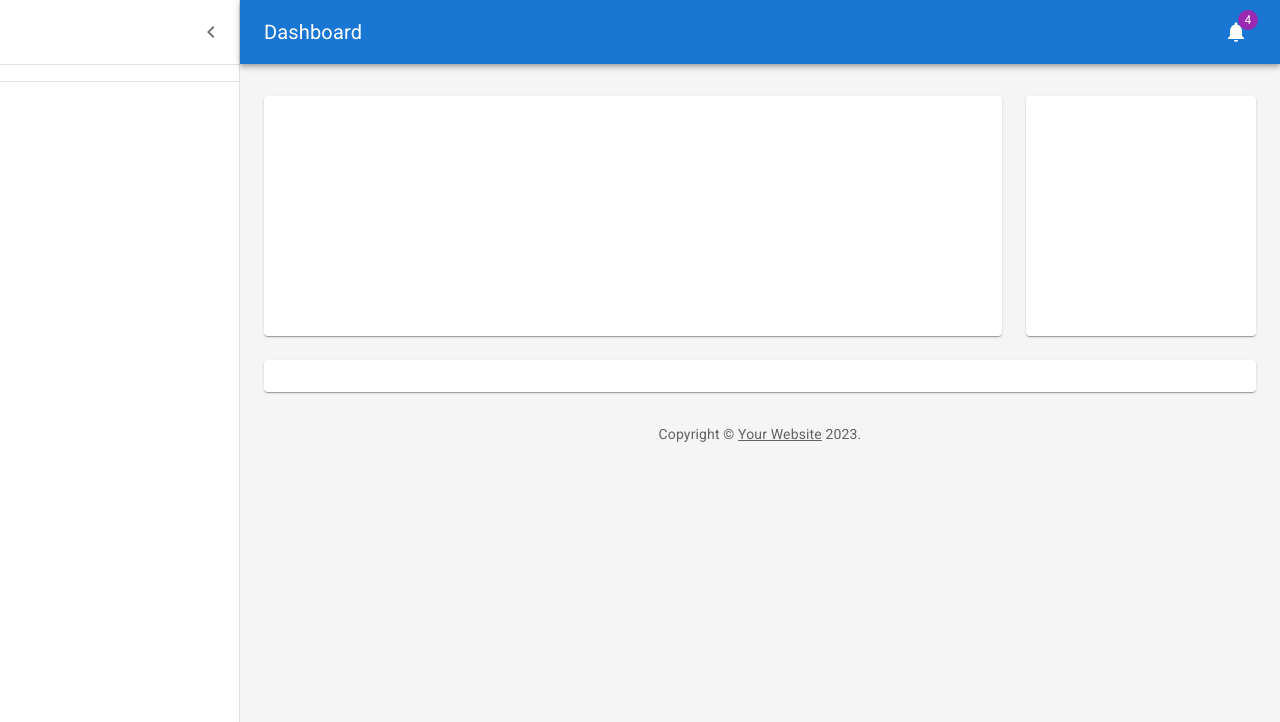
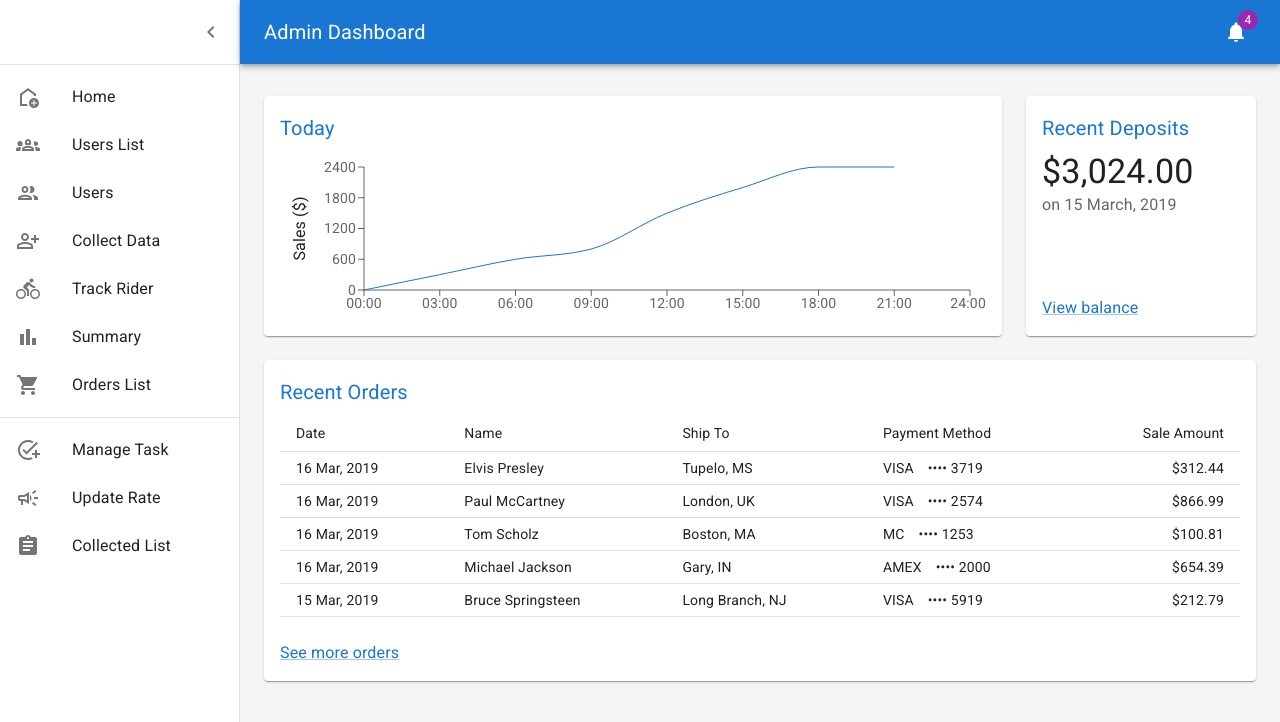
Before and after one commit to joySutradhor/sohoz, a React (Vite) app: page /dashboardHome in a window 1280 px wide. Shown: the top 722 px of the page. Built offline with nearby package versions, Linux system fonts and the light colour scheme; no server answers.

Commit message:
dashboard render and icon added

```diff
--- a/package.json
+++ b/package.json
@@ -28,6 +28,7 @@
     "react-icons": "^4.11.0",
     "react-router-dom": "^6.16.0",
     "react-toastify": "^9.1.3",
+    "recharts": "^2.8.0",
     "sort-by": "^0.0.2",
     "sweetalert2": "^11.6.13",
     "typewriter-effect": "^2.21.0"
--- /dev/null
+++ b/src/Dashboard/Chart.jsx
@@ -0,0 +1,71 @@
+import * as React from 'react';
+import { useTheme } from '@mui/material/styles';
+import { LineChart, Line, XAxis, YAxis, Label, ResponsiveContainer } from 'recharts';
+import Title from './Title';
+
+// Generate Sales Data
+function createData(time, amount) {
+  return { time, amount };
+}
+
+const data = [
+  createData('00:00', 0),
+  createData('03:00', 300),
+  createData('06:00', 600),
+  createData('09:00', 800),
+  createData('12:00', 1500),
+  createData('15:00', 2000),
+  createData('18:00', 2400),
+  createData('21:00', 2400),
+  createData('24:00', undefined),
+];
+
+export default function Chart() {
+  const theme = useTheme();
+
+  return (
+    <React.Fragment>
+      <Title>Today</Title>
+      <ResponsiveContainer>
+        <LineChart
+          data={data}
+          margin={{
+            top: 16,
+            right: 16,
+            bottom: 0,
+            left: 24,
+          }}
+        >
+          <XAxis
+            dataKey="time"
+            stroke={theme.palette.text.secondary}
+            style={theme.typography.body2}
+          />
+          <YAxis
+            stroke={theme.palette.text.secondary}
+            style={theme.typography.body2}
+          >
+            <Label
+              angle={270}
+              position="left"
+              style={{
+                textAnchor: 'middle',
+                fill: theme.palette.text.primary,
+                ...theme.typography.body1,
+              }}
+            >
+              Sales ($)
+            </Label>
+          </YAxis>
+          <Line
+            isAnimationActive={false}
+            type="monotone"
+            dataKey="amount"
+            stroke={theme.palette.primary.main}
+            dot={false}
+          />
+        </LineChart>
+      </ResponsiveContainer>
+    </React.Fragment>
+  );
+}
--- a/src/Dashboard/DashboardHome.jsx
+++ b/src/Dashboard/DashboardHome.jsx
@@ -13,27 +13,28 @@ import Badge from '@mui/material/Badge';
 import Container from '@mui/material/Container';
 import Grid from '@mui/material/Grid';
 import Paper from '@mui/material/Paper';
-import Link from '@mui/material/Link';
+// import Link from '@mui/material/Link';
 import MenuIcon from '@mui/icons-material/Menu';
 import ChevronLeftIcon from '@mui/icons-material/ChevronLeft';
 import NotificationsIcon from '@mui/icons-material/Notifications';
 // import { mainListItems, secondaryListItems } from './listItems';
-// import Chart from './Chart';
-// import Deposits from './Deposits';
-// import Orders from './Orders';
+import Chart from './Chart';
+import Deposits from './Deposits';
+import { ListItems , secondaryListItems } from './ListItems';
+import Orders from './Orders';
 
-function Copyright(props) {
-  return (
-    <Typography variant="body2" color="text.secondary" align="center" {...props}>
-      {'Copyright © '}
-      <Link color="inherit" href="https://mui.com/">
-        Your Website
-      </Link>{' '}
-      {new Date().getFullYear()}
-      {'.'}
-    </Typography>
-  );
-}
+// function Copyright(props) {
+//   return (
+//     <Typography variant="body2" color="text.secondary" align="center" {...props}>
+//       {'Copyright © '}
+//       <Link color="inherit" href="https://mui.com/">
+//         Your Website
+//       </Link>{' '}
+//       {new Date().getFullYear()}
+//       {'.'}
+//     </Typography>
+//   );
+// }
 
 const drawerWidth = 240;
 
@@ -119,7 +120,7 @@ export default function DashboardHome() {
               noWrap
               sx={{ flexGrow: 1 }}
             >
-              Dashboard
+              Admin Dashboard
             </Typography>
             <IconButton color="inherit">
               <Badge badgeContent={4} color="secondary">
@@ -143,9 +144,9 @@ export default function DashboardHome() {
           </Toolbar>
           <Divider />
           <List component="nav">
-            {/* {mainListItems} */}
+            {ListItems}
             <Divider sx={{ my: 1 }} />
-            {/* {secondaryListItems} */}
+            {secondaryListItems}
           </List>
         </Drawer>
         <Box
@@ -173,7 +174,7 @@ export default function DashboardHome() {
                     height: 240,
                   }}
                 >
-                  {/* <Chart /> */}
+                  <Chart />
                 </Paper>
               </Grid>
               {/* Recent Deposits */}
@@ -186,17 +187,18 @@ export default function DashboardHome() {
                     height: 240,
                   }}
                 >
-                  {/* <Deposits /> */}
+                  <Deposits />
                 </Paper>
               </Grid>
               {/* Recent Orders */}
               <Grid item xs={12}>
                 <Paper sx={{ p: 2, display: 'flex', flexDirection: 'column' }}>
-                  {/* <Orders /> */}
+                  <Orders />
                 </Paper>
               </Grid>
+
             </Grid>
-            <Copyright sx={{ pt: 4 }} />
+            {/* <Copyright sx={{ pt: 4 }} /> */}
           </Container>
         </Box>
       </Box>
--- /dev/null
+++ b/src/Dashboard/Deposits.jsx
@@ -0,0 +1,27 @@
+import * as React from 'react';
+import Link from '@mui/material/Link';
+import Typography from '@mui/material/Typography';
+import Title from './Title';
+
+function preventDefault(event) {
+  event.preventDefault();
+}
+
+export default function Deposits() {
+  return (
+    <React.Fragment>
+      <Title>Recent Deposits</Title>
+      <Typography component="p" variant="h4">
+        $3,024.00
+      </Typography>
+      <Typography color="text.secondary" sx={{ flex: 1 }}>
+        on 15 March, 2019
+      </Typography>
+      <div>
+        <Link color="primary" href="#" onClick={preventDefault}>
+          View balance
+        </Link>
+      </div>
+    </React.Fragment>
+  );
+}
--- /dev/null
+++ b/src/Dashboard/ListItems.jsx
@@ -0,0 +1,132 @@
+import * as React from 'react';
+import ListItemButton from '@mui/material/ListItemButton';
+import ListItemIcon from '@mui/material/ListItemIcon';
+import ListItemText from '@mui/material/ListItemText';
+import ShoppingCartIcon from '@mui/icons-material/ShoppingCart';
+import BarChartIcon from '@mui/icons-material/BarChart';
+import AssignmentIcon from '@mui/icons-material/Assignment';
+import AddHomeOutlinedIcon from '@mui/icons-material/AddHomeOutlined';
+import Groups2OutlinedIcon from '@mui/icons-material/Groups2Outlined';
+import PeopleOutlineOutlinedIcon from '@mui/icons-material/PeopleOutlineOutlined';
+import PersonAddAltOutlinedIcon from '@mui/icons-material/PersonAddAltOutlined';
+import DirectionsBikeOutlinedIcon from '@mui/icons-material/DirectionsBikeOutlined';
+import CampaignOutlinedIcon from '@mui/icons-material/CampaignOutlined';
+// import AddPhotoAlternateOutlinedIcon from '@mui/icons-material/AddPhotoAlternateOutlined';
+// import QuestionAnswerOutlinedIcon from '@mui/icons-material/QuestionAnswerOutlined';
+// import PropaneTankOutlinedIcon from '@mui/icons-material/PropaneTankOutlined';
+// import HourglassBottomOutlinedIcon from '@mui/icons-material/HourglassBottomOutlined';
+import AddTaskOutlinedIcon from '@mui/icons-material/AddTaskOutlined';
+import { Link } from 'react-router-dom';
+// import { Divider } from '@mui/material';
+
+export const ListItems = (
+  <React.Fragment>
+
+    <Link to="/">
+      <ListItemButton>
+        <ListItemIcon>
+          <AddHomeOutlinedIcon />
+        </ListItemIcon>
+        <ListItemText primary="Home" />
+      </ListItemButton>
+    </Link>
+
+    <ListItemButton>
+      <ListItemIcon>
+        <Groups2OutlinedIcon />
+      </ListItemIcon>
+      <ListItemText primary="Users List" />
+    </ListItemButton>
+
+    <ListItemButton>
+      <ListItemIcon>
+        <PeopleOutlineOutlinedIcon />
+      </ListItemIcon>
+      <ListItemText primary="Users" />
+    </ListItemButton>
+
+    <ListItemButton>
+      <ListItemIcon>
+        <PersonAddAltOutlinedIcon />
+      </ListItemIcon>
+      <ListItemText primary="Collect Data" />
+    </ListItemButton>
+
+    <ListItemButton>
+      <ListItemIcon>
+        <DirectionsBikeOutlinedIcon />
+      </ListItemIcon>
+      <ListItemText primary="Track Rider" />
+    </ListItemButton>
+
+    <ListItemButton>
+      <ListItemIcon>
+        <BarChartIcon />
+      </ListItemIcon>
+      <ListItemText primary="Summary" />
+    </ListItemButton>
+
+    <ListItemButton>
+      <ListItemIcon>
+        <ShoppingCartIcon />
+      </ListItemIcon>
+      <ListItemText primary="Orders List" />
+    </ListItemButton>
+    {/* <ListItemButton>
+      <ListItemIcon>
+        <QuestionAnswerOutlinedIcon />
+      </ListItemIcon>
+      <ListItemText primary="User Feedback" />
+    </ListItemButton> */}
+
+
+  </React.Fragment>
+);
+
+export const secondaryListItems = (
+  <React.Fragment>
+    {/* <ListSubheader component="div" inset>
+      Stay Up to Date
+    </ListSubheader> */}
+    <ListItemButton>
+      <ListItemIcon>
+        <AddTaskOutlinedIcon />
+      </ListItemIcon>
+      <ListItemText primary="Manage Task" />
+    </ListItemButton>
+    <ListItemButton>
+      <ListItemIcon>
+        <CampaignOutlinedIcon />
+      </ListItemIcon>
+      <ListItemText primary="Update Rate" />
+    </ListItemButton>
+
+    {/* <ListItemButton>
+      <ListItemIcon>
+        <AddPhotoAlternateOutlinedIcon />
+      </ListItemIcon>
+      <ListItemText primary="Add Success" />
+    </ListItemButton> */}
+    <ListItemButton>
+      <ListItemIcon>
+        <AssignmentIcon />
+      </ListItemIcon>
+      <ListItemText primary="Collected List" />
+    </ListItemButton>
+    {/* <Divider/> */}
+    {/* <ListItemButton>
+      <ListItemIcon>
+        <PropaneTankOutlinedIcon />
+      </ListItemIcon>
+      <ListItemText primary="Add Cylinder" />
+    </ListItemButton> */}
+
+    {/* <ListItemButton>
+      <ListItemIcon>
+        <HourglassBottomOutlinedIcon />
+      </ListItemIcon>
+      <ListItemText primary="Comming Soon .." />
+    </ListItemButton> */}
+
+  </React.Fragment>
+);
--- /dev/null
+++ b/src/Dashboard/Orders.jsx
@@ -0,0 +1,86 @@
+import * as React from 'react';
+import Link from '@mui/material/Link';
+import Table from '@mui/material/Table';
+import TableBody from '@mui/material/TableBody';
+import TableCell from '@mui/material/TableCell';
+import TableHead from '@mui/material/TableHead';
+import TableRow from '@mui/material/TableRow';
+import Title from './Title';
+
+// Generate Order Data
+function createData(id, date, name, shipTo, paymentMethod, amount) {
+  return { id, date, name, shipTo, paymentMethod, amount };
+}
+
+const rows = [
+  createData(
+    0,
+    '16 Mar, 2019',
+    'Elvis Presley',
+    'Tupelo, MS',
+    'VISA ⠀•••• 3719',
+    312.44,
+  ),
+  createData(
+    1,
+    '16 Mar, 2019',
+    'Paul McCartney',
+    'London, UK',
+    'VISA ⠀•••• 2574',
+    866.99,
+  ),
+  createData(2, '16 Mar, 2019', 'Tom Scholz', 'Boston, MA', 'MC ⠀•••• 1253', 100.81),
+  createData(
+    3,
+    '16 Mar, 2019',
+    'Michael Jackson',
+    'Gary, IN',
+    'AMEX ⠀•••• 2000',
+    654.39,
+  ),
+  createData(
+    4,
+    '15 Mar, 2019',
+    'Bruce Springsteen',
+    'Long Branch, NJ',
+    'VISA ⠀•••• 5919',
+    212.79,
+  ),
+];
+
+function preventDefault(event) {
+  event.preventDefault();
+}
+
+export default function Orders() {
+  return (
+    <React.Fragment>
+      <Title>Recent Orders</Title>
+      <Table size="small">
+        <TableHead>
+          <TableRow>
+            <TableCell>Date</TableCell>
+            <TableCell>Name</TableCell>
+            <TableCell>Ship To</TableCell>
+            <TableCell>Payment Method</TableCell>
+            <TableCell align="right">Sale Amount</TableCell>
+          </TableRow>
+        </TableHead>
+        <TableBody>
+          {rows.map((row) => (
+            <TableRow key={row.id}>
+              <TableCell>{row.date}</TableCell>
+              <TableCell>{row.name}</TableCell>
+              <TableCell>{row.shipTo}</TableCell>
+              <TableCell>{row.paymentMethod}</TableCell>
+              <TableCell align="right">{`$${row.amount}`}</TableCell>
+            </TableRow>
+          ))}
+        </TableBody>
+      </Table>
+      <Link color="primary" href="#" onClick={preventDefault} sx={{ mt: 3 }}>
+        See more orders
+      </Link>
+    </React.Fragment>
+  );
+}
--- /dev/null
+++ b/src/Dashboard/Title.jsx
@@ -0,0 +1,16 @@
+import PropTypes from 'prop-types';
+import Typography from '@mui/material/Typography';
+
+function Title(props) {
+  return (
+    <Typography component="h2" variant="h6" color="primary" gutterBottom>
+      {props.children}
+    </Typography>
+  );
+}
+
+Title.propTypes = {
+  children: PropTypes.node,
+};
+
+export default Title;
```
Also changed, not shown: 1 other file (tests, documents, lock files or other folders).
